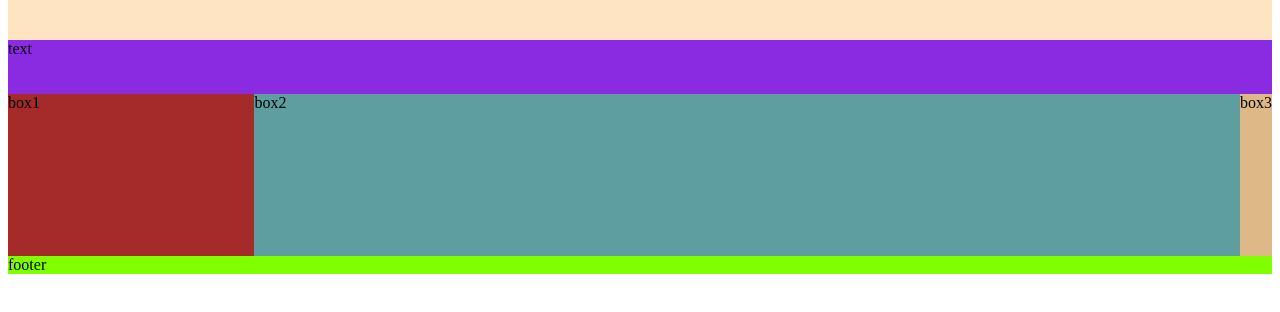
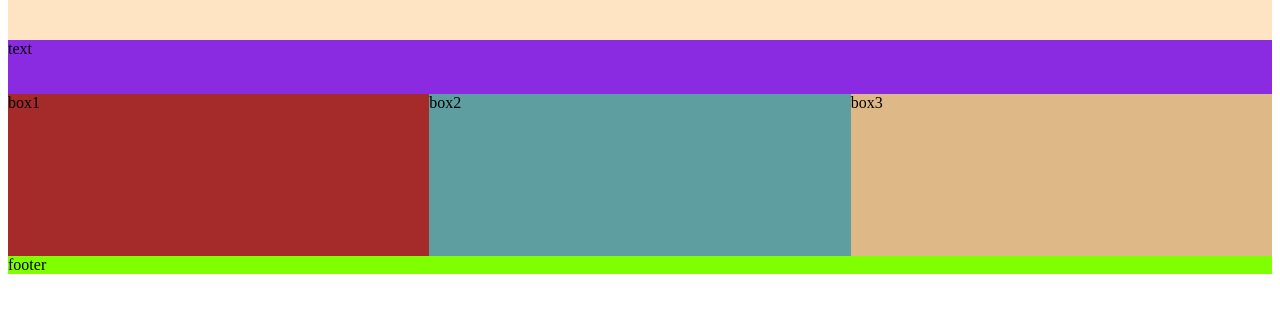
Before and after one commit to rsagunn/top-right, a plain HTML site: page index.html in a window 1280 px wide. Shown: the part 40-352 px from the top of the page. Drawn offline with Linux system fonts and the light colour scheme.

Commit message:
Fixed the box to be even

```diff
--- a/style.css
+++ b/style.css
@@ -1,6 +1,6 @@
 .container {
     display: grid;
-    grid-template-columns: 1fr 4fr;
+    grid-template-columns: 1fr 1fr 1fr;
     grid-template-rows: 1fr 3fr 3fr 9fr 1fr;
 }
 
```
